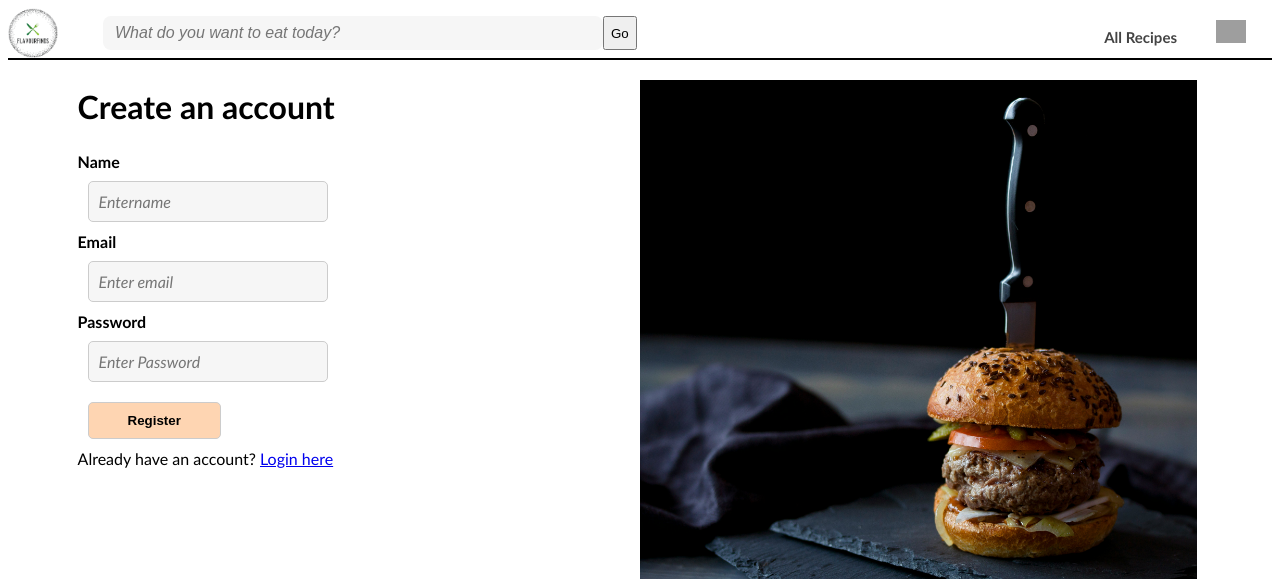
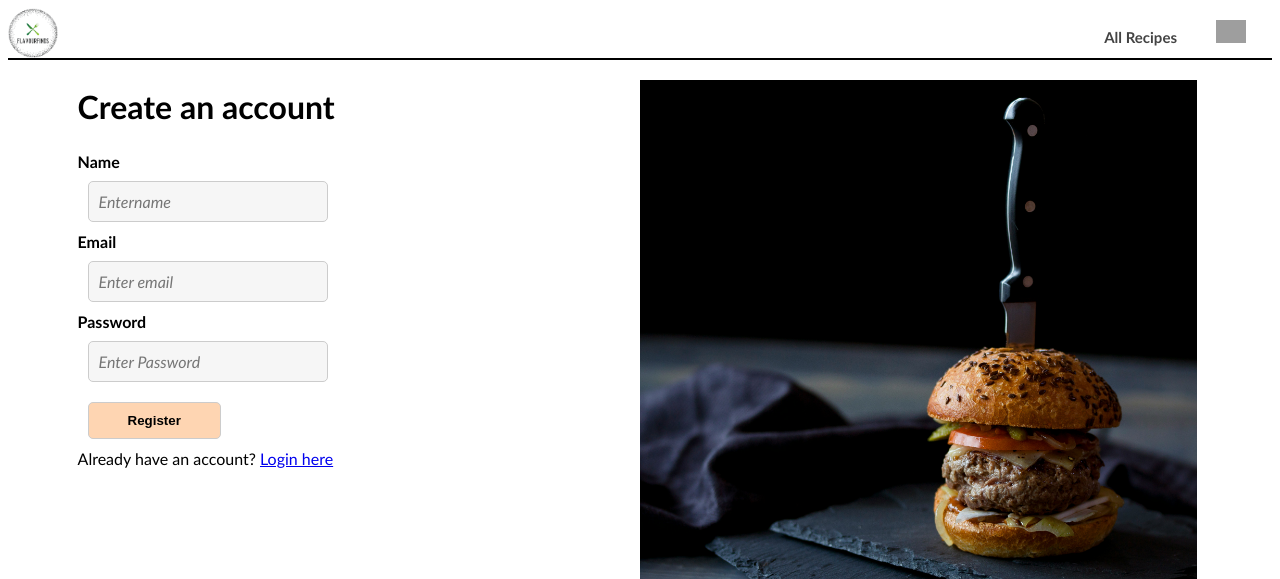
Before and after one commit to nicolasKappa/Food_Recipe_Web_App, a PHP site: page /register.php in a window 1280 px wide. Shown: the top 579 px of the page. Run offline with PHP 8.4, Linux system fonts and the light colour scheme; grey boxes are pictures that could not be loaded.

Commit message:
Teddy: Removed search on Login and Register screens. Not needed here

```diff
--- a/Website/login.php
+++ b/Website/login.php
@@ -55,12 +55,6 @@ if ($_SERVER["REQUEST_METHOD"] == "POST") {
     <div id="logo">
         <a href="index.php"><img src="images/logo/logo.png" width="50" height="50" alt="FF logo"></a>
     </div>
-    <div class="simpleSearch">
-        <form id="search-form" action="search_results.php" method="get" role="search">
-            <input id="search-bar" type="text" placeholder="What do you want to eat today?" name="search" aria-label="Search">
-            <button type="submit">Go</button>
-        </form>
-    </div>
     <nav>
         <ul>
             <li><a href="#">All Recipes</a></li>
--- a/Website/register.php
+++ b/Website/register.php
@@ -64,14 +64,6 @@ if ($_SERVER["REQUEST_METHOD"] == "POST") {
     <span></span>
   </a>
   </div>
-
-	<div class="simpleSearch">
-		<form id="search-form" action="search_results.php" role="search">
-			<input id="search-bar" type="text" placeholder="What do you want to eat today?" name="search" aria-label="Search";>
-			<button type="submit">Go</button>
-		</form>
-	</div>
-
 	<nav>
     <ul>
       <li><a href="#">All Recipes</a></li>
```
